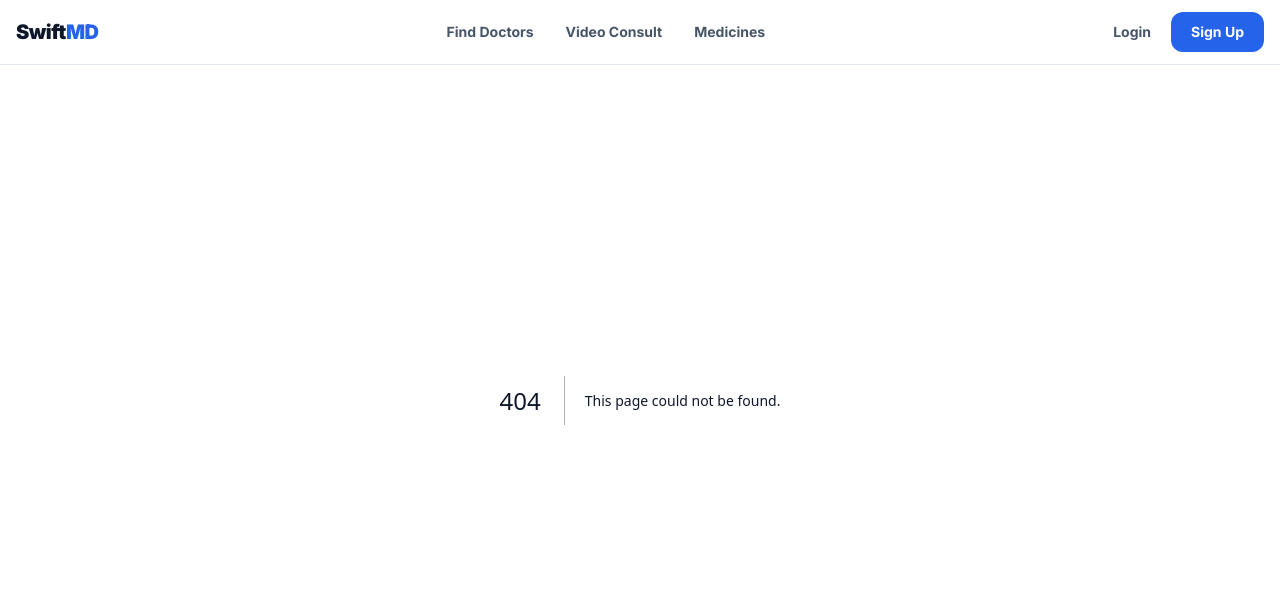
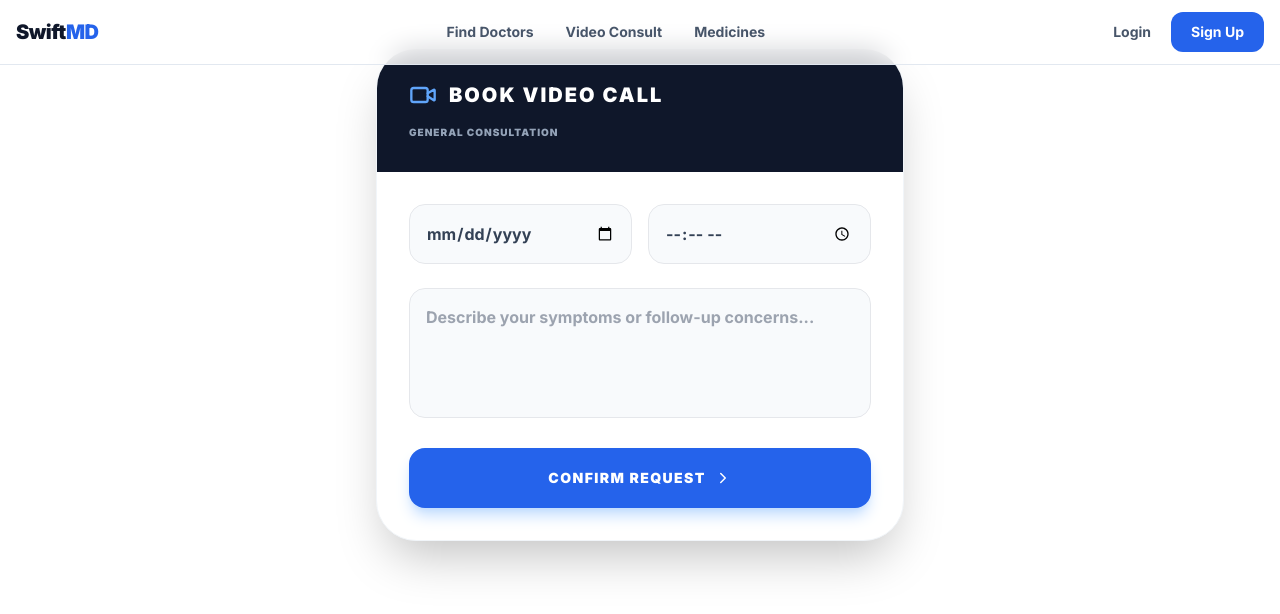
Before and after one commit to mugwe88-ops/MedicareAI, a Next.js app in the folder frontend/: page /telehealth/book in a window 1280 px wide. Before the commit this address had no page. Shown: the top 614 px of the page. Built offline with nearby package versions, Linux system fonts and the light colour scheme.

Commit message:
update book consultation

```diff
--- /dev/null
+++ b/frontend/app/telehealth/book/page.tsx
@@ -0,0 +1,86 @@
+"use client";
+import React, { useState } from "react";
+import { useSearchParams, useRouter } from "next/navigation";
+import { Video, Calendar, Clock, MessageSquare, ChevronRight } from "lucide-react";
+
+export default function TelehealthBooking() {
+  const searchParams = useSearchParams();
+  const router = useRouter();
+  const contextId = searchParams.get("context");
+
+  const [bookingData, setBookingData] = useState({
+    appointment_date: "",
+    appointment_time: "",
+    reason: "",
+    is_video: true
+  });
+
+  const handleBooking = async (e: React.FormEvent) => {
+    e.preventDefault();
+    try {
+      const response = await fetch(`${process.env.NEXT_PUBLIC_API_URL}/api/appointments/book`, {
+        method: "POST",
+        headers: {
+          "Content-Type": "application/json",
+          "Authorization": `Bearer ${localStorage.getItem("token")}`
+        },
+        body: JSON.stringify({ ...bookingData, lab_result_id: contextId }),
+      });
+
+      if (response.ok) {
+        alert("Telehealth session requested successfully!");
+        router.push("/dashboard");
+      }
+    } catch (error) {
+      console.error("Booking error:", error);
+    }
+  };
+
+  return (
+    <div className="max-w-xl mx-auto py-12 px-6">
+      <div className="bg-white rounded-[2.5rem] shadow-2xl border border-slate-100 overflow-hidden">
+        <div className="bg-slate-900 p-8 text-white">
+          <div className="flex items-center space-x-3 mb-4 text-blue-400">
+            <Video size={28} />
+            <h1 className="text-xl font-black uppercase tracking-widest text-white">Book Video Call</h1>
+          </div>
+          <p className="text-slate-400 text-[10px] font-black uppercase tracking-widest">
+            {contextId ? `Ref: Lab Result #${contextId.slice(0, 8)}` : "General Consultation"}
+          </p>
+        </div>
+
+        <form onSubmit={handleBooking} className="p-8 space-y-6">
+          <div className="grid grid-cols-2 gap-4">
+            <input
+              type="date"
+              required
+              className="w-full px-4 py-4 bg-slate-50 border rounded-2xl font-bold text-slate-700 outline-none focus:ring-2 focus:ring-blue-500"
+              onChange={(e) => setBookingData({...bookingData, appointment_date: e.target.value})}
+            />
+            <input
+              type="time"
+              required
+              className="w-full px-4 py-4 bg-slate-50 border rounded-2xl font-bold text-slate-700 outline-none focus:ring-2 focus:ring-blue-500"
+              onChange={(e) => setBookingData({...bookingData, appointment_time: e.target.value})}
+            />
+          </div>
+
+          <textarea
+            placeholder="Describe your symptoms or follow-up concerns..."
+            rows={4}
+            className="w-full px-4 py-4 bg-slate-50 border rounded-2xl font-bold text-slate-700 outline-none focus:ring-2 focus:ring-blue-500 resize-none"
+            onChange={(e) => setBookingData({...bookingData, reason: e.target.value})}
+          />
+
+          <button
+            type="submit"
+            className="w-full py-5 bg-blue-600 text-white font-black rounded-2xl flex items-center justify-center space-x-2 hover:bg-blue-700 transition-all uppercase tracking-widest text-sm shadow-lg shadow-blue-200"
+          >
+            <span>Confirm Request</span>
+            <ChevronRight size={18} />
+          </button>
+        </form>
+      </div>
+    </div>
+  );
+}
```
